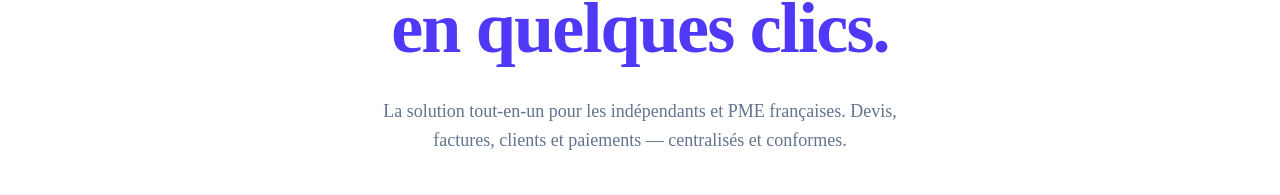
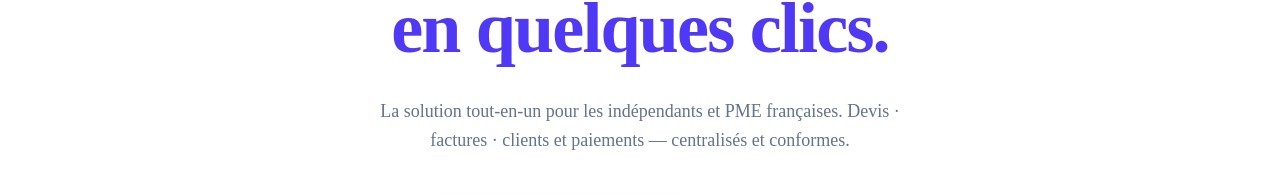
Before and after one commit to Gaabriiell9/QuickDevis-Pro, a Next.js app: page / in a window 1280 px wide. Shown: the part 301-496 px from the top of the page. Built offline with nearby package versions, Linux system fonts and the light colour scheme.

Commit message:
fix(landing): points médians comme séparateurs dans le sous-titre hero

```diff
--- a/src/app/(marketing)/page.tsx
+++ b/src/app/(marketing)/page.tsx
@@ -485,7 +485,7 @@ export default function LandingPage() {
               className="mx-auto mb-10 max-w-xl text-lg leading-relaxed text-slate-500"
             >
               La solution tout-en-un pour les indépendants et PME françaises.
-              Devis, factures, clients et paiements — centralisés et conformes.
+              Devis · factures · clients et paiements — centralisés et conformes.
             </motion.p>
 
             {/* CTAs */}
```
